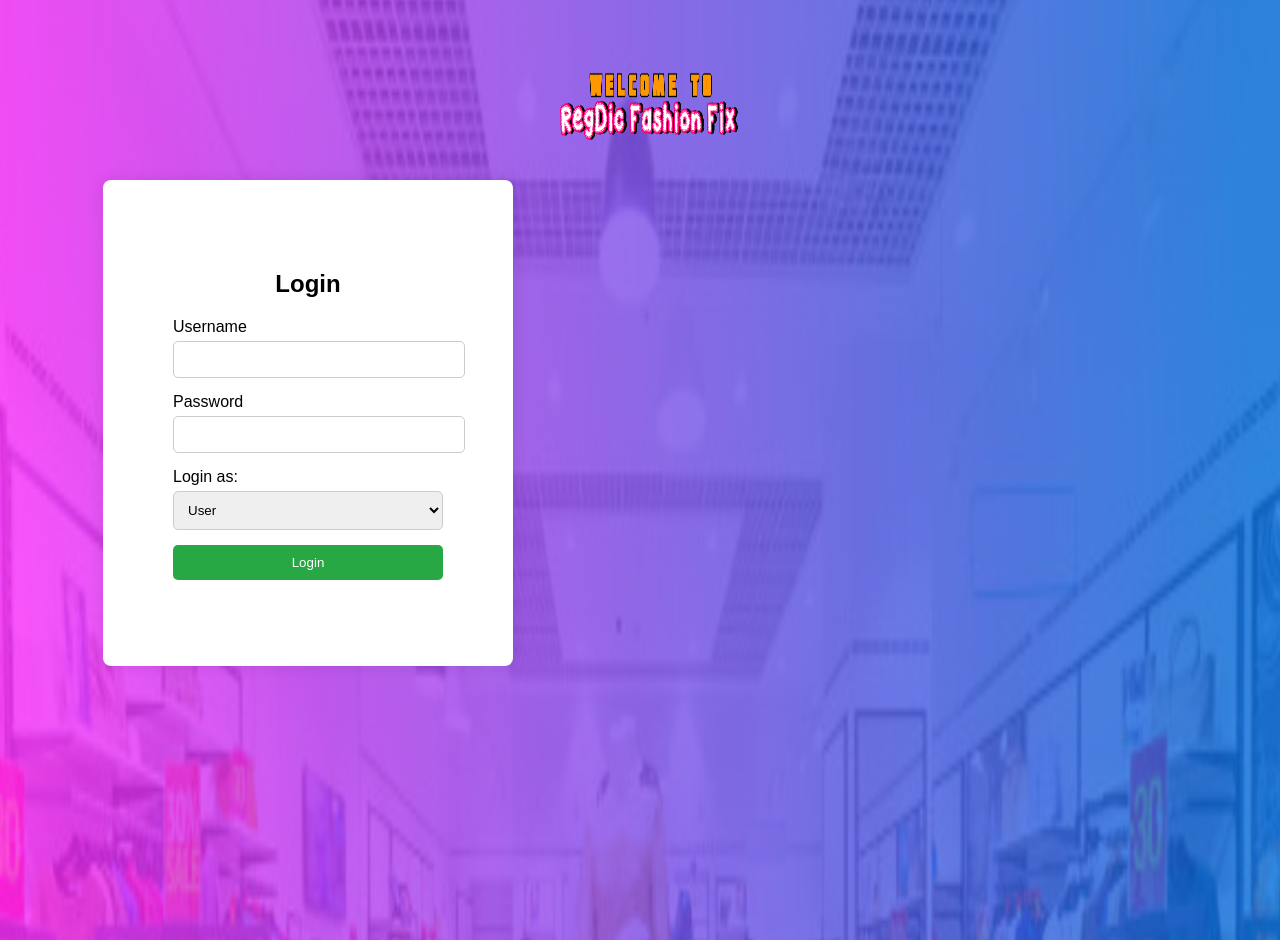
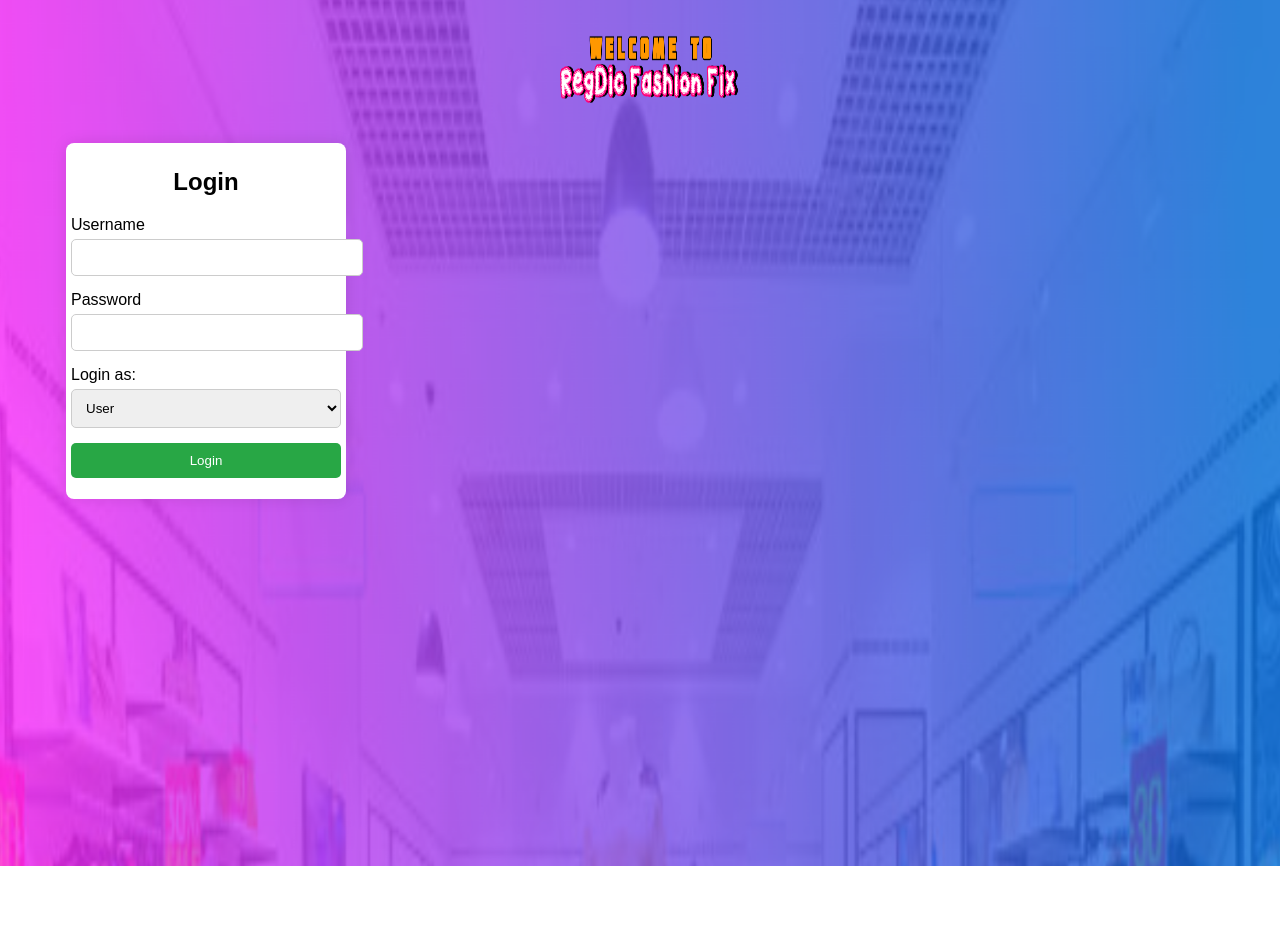
Before and after one commit to qwesi-dizzy-studio/RegDic-Fashion-Fix, a PHP site: page / in a window 1280 px wide. After the commit the page ends 866 px from the top, so only its background shows below. Run offline with PHP 8.4, Linux system fonts and the light colour scheme.

Commit message:
Update sign-login-style.css

```diff
--- a/sign-login-style.css
+++ b/sign-login-style.css
@@ -4,14 +4,14 @@ body {
     justify-content: center;
     align-items: center;
     height: 100vh;
-    margin: 70px;
+    margin: 33px;
     background-color: #f4f4f4;
     background-size: cover;
 }
 
 .signup-container, .login-container {
     background-color: white;
-    padding: 70px;
+    padding: 5px;
     border-radius: 8px;
     box-shadow: 0 0 15px rgba(0, 0, 0, 0.1);
     width: 270px;
```
